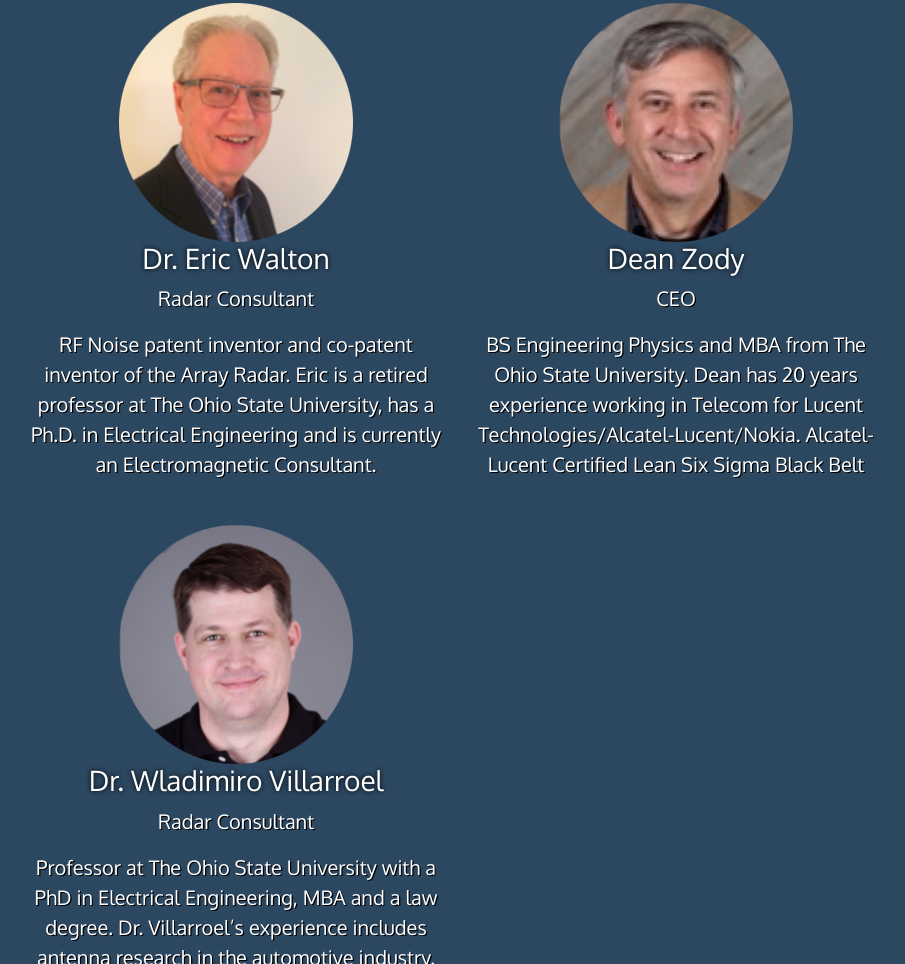
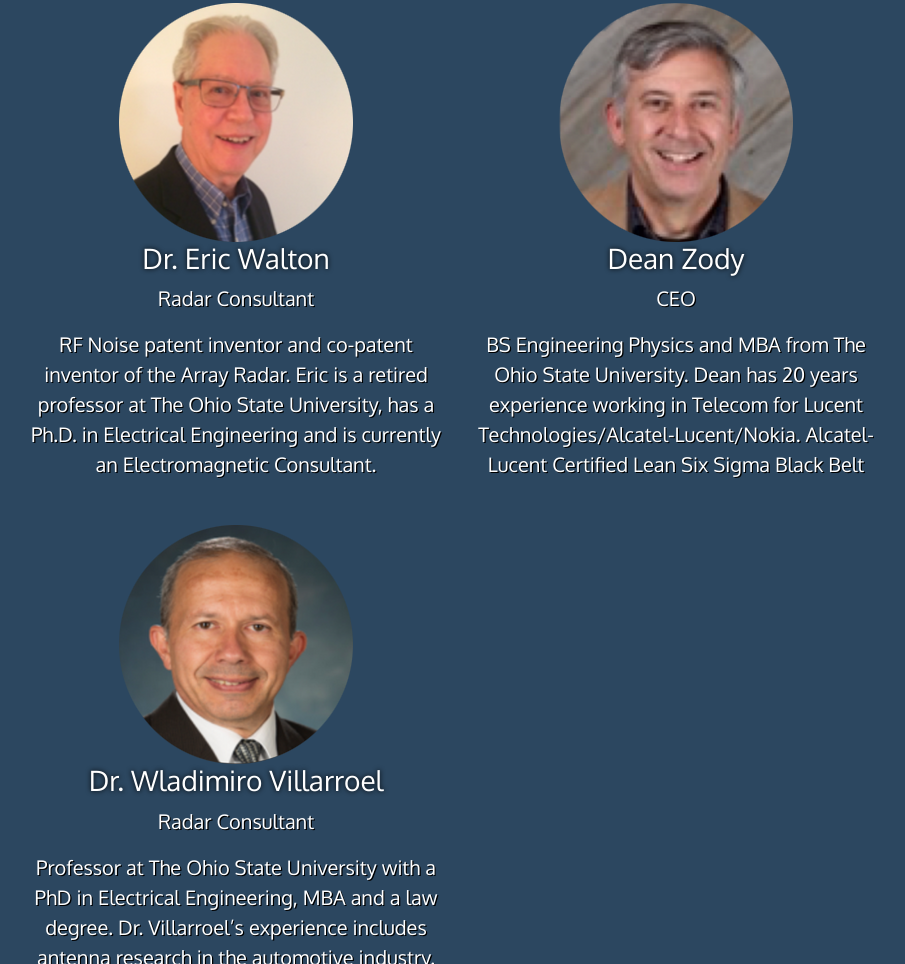
Before and after one commit to medhavi27/ghostwave, a plain HTML site: page team.html in a window 1280 px wide. Shown: the part 289-1253 px from the top of the page, without its empty margins (16-921 px from the left). Drawn offline with nearby package versions, Linux system fonts and the light colour scheme.

Commit message:
team photo fixed

```diff
--- a/team.html
+++ b/team.html
@@ -45,7 +45,7 @@
               </div>
 
               <div class="column-team" style="margin: 15px;">
-                  <img src="gregschueller.png">
+                  <img src="wladimirovillarroel.png">
                   <h3>Dr. Wladimiro Villarroel</h3>
                   <p class="text-p">Radar Consultant </p>
                   <p class="text-p">Professor at The Ohio State University with a PhD in Electrical Engineering, MBA and a law degree. Dr. Villarroel’s experience includes antenna research in the automotive industry.</p>
```
Also changed, not shown: wladimirovillarroel.png (added).
